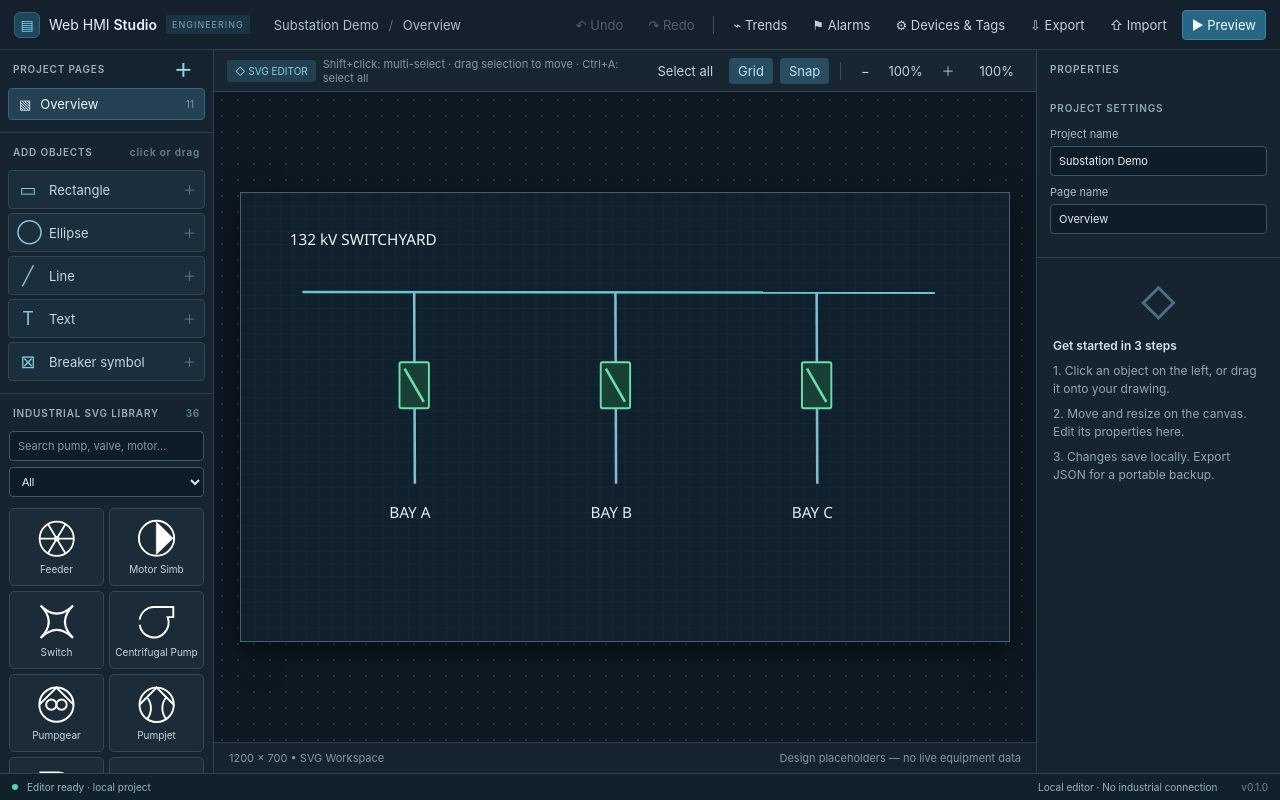
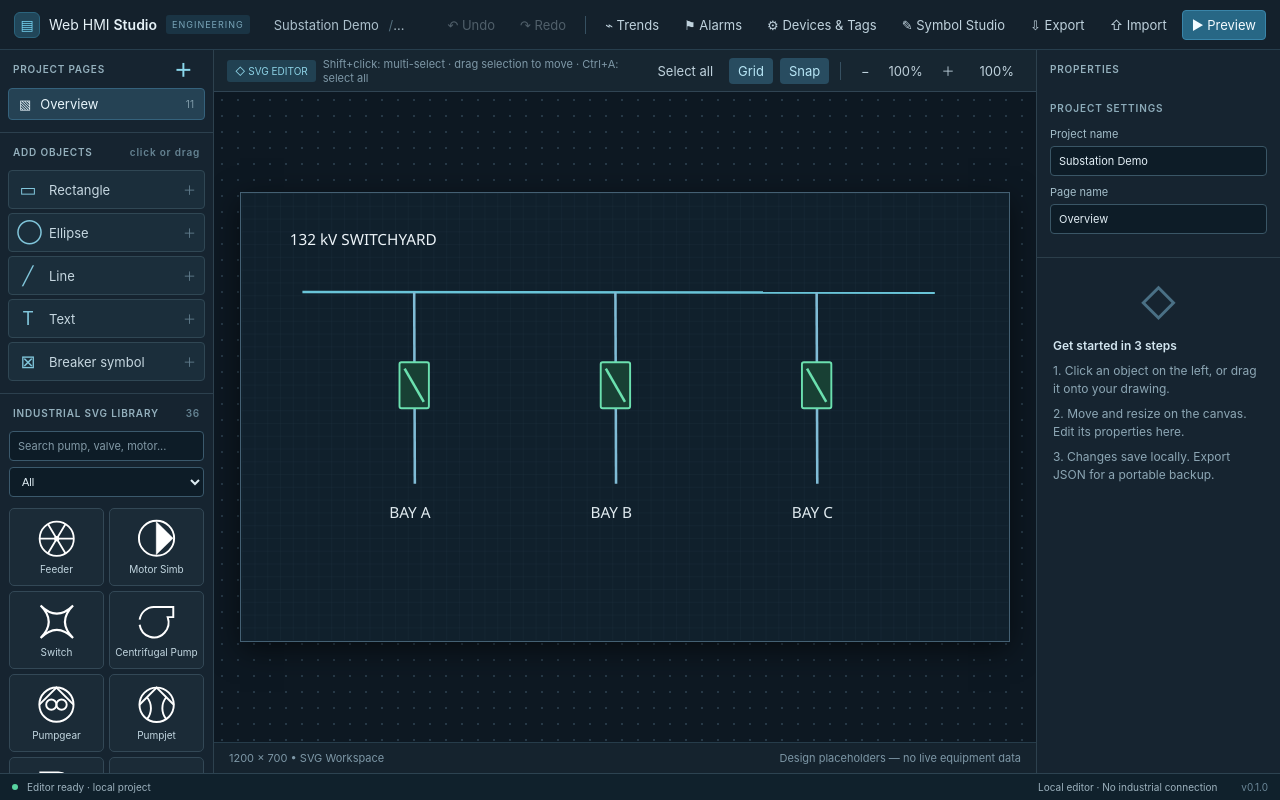
Before and after one commit to masarray/web-hmi, an Angular app: page / in a window 1280 px wide. Built offline with nearby package versions, Linux system fonts and the light colour scheme.

Commit message:
ui(studio): discoverable Symbol Studio entry without disturbing existing editor workflows

```diff
--- a/src/app/editor/editor.component.html
+++ b/src/app/editor/editor.component.html
@@ -17,6 +17,7 @@
       </button>
       <button type="button" aria-label="Configure Modbus tags" [class.on]="mappingOpen()"
         (click)="toggleMapping()">⚙ Devices & Tags</button>
+      <button type="button" (click)="symbolStudioOpen.set(true)" aria-label="Open Symbol Studio" title="Draw and animate custom SVG symbols">✎ Symbol Studio</button>
       <button type="button" (click)="exportProject()">⇩ Export</button>
       <label class="file-label">⇧ Import <input type="file" accept="application/json,.json" (change)="importProject($event)" hidden></label>
       <button type="button" class="primary" (click)="togglePreview()">{{previewMode()?'Exit Preview':'▶ Preview'}}</button>
@@ -953,3 +954,7 @@
   <footer class="statusbar"><span class="status-dot"></span>{{status()}}
     <span class="grow"></span><span>Local editor · No industrial connection</span><span class="version">v0.1.0</span></footer>
 </div>
+
+@if(symbolStudioOpen()){
+  <hmi-symbol-studio (closed)="symbolStudioOpen.set(false)"></hmi-symbol-studio>
+}
```
